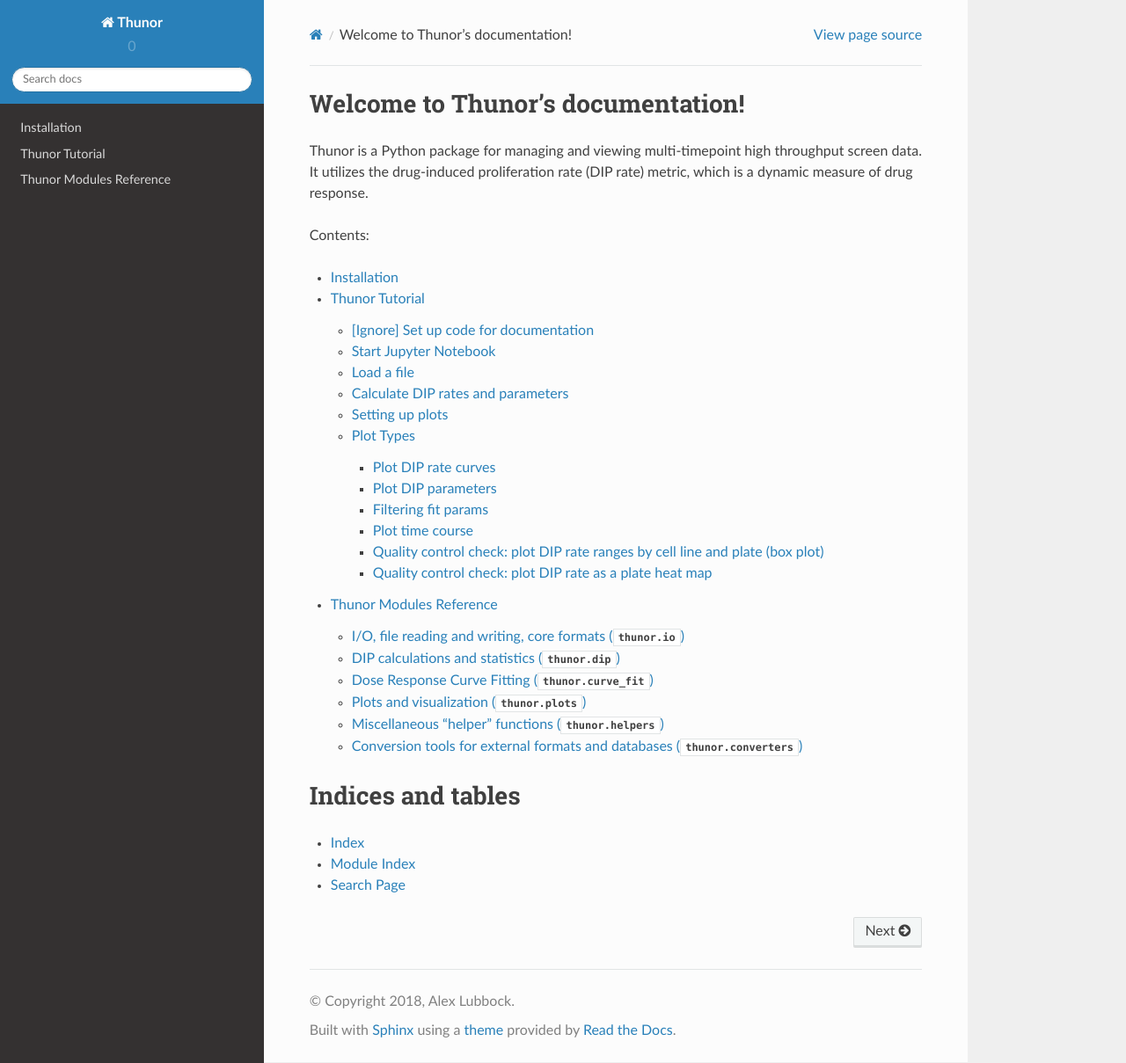
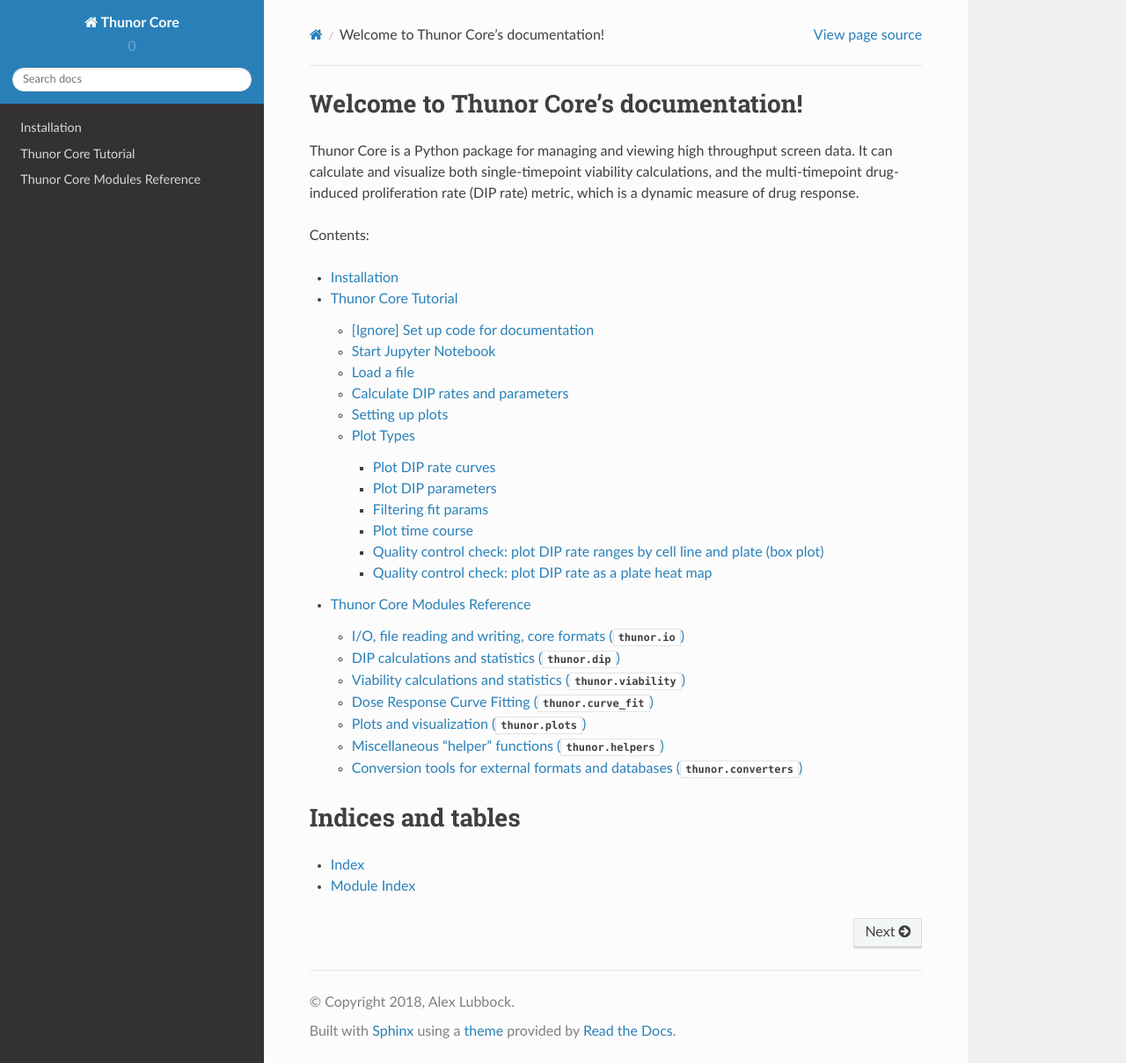
Before and after one commit to alubbock/thunor, a Sphinx documentation site: the page built from doc/index.rst, in a window 1280 px wide and 1209 px high. Shown: the whole window at 88% size. Built offline with Sphinx 7.4.7 and the Read the Docs theme 2.0.0, drawn with Linux system fonts in a browser that asks for light colours; comment, search, counter and statistics services are not loaded.

Commit message:
Documentation and README updates

```diff
--- a/doc/conf.py
+++ b/doc/conf.py
@@ -54,7 +54,7 @@
 master_doc = 'index'
 
 # General information about the project.
-project = u'Thunor'
+project = u'Thunor Core'
 copyright = u'2018, Alex Lubbock'
 author = u'Alex Lubbock'
 
@@ -265,7 +265,7 @@
 # (source start file, target name, title,
 #  author, documentclass [howto, manual, or own class]).
 latex_documents = [
-    (master_doc, 'Thunor.tex', u'Thunor Documentation',
+    (master_doc, 'Thunor.tex', u'Thunor Core Documentation',
      u'Alex Lubbock', 'manual'),
 ]
 
@@ -307,7 +307,7 @@
 # One entry per manual page. List of tuples
 # (source start file, name, description, authors, manual section).
 man_pages = [
-    (master_doc, 'thunor', u'Thunor Documentation',
+    (master_doc, 'thunor', u'Thunor Core Documentation',
      [author], 1)
 ]
 
@@ -322,7 +322,7 @@
 # (source start file, target name, title, author,
 #  dir menu entry, description, category)
 texinfo_documents = [
-    (master_doc, 'Thunor', u'Thunor Documentation',
+    (master_doc, 'Thunor', u'Thunor Core Documentation',
      author, 'Thunor', 'Drug response calculations using the DIP rate',
      'Miscellaneous'),
 ]
--- a/doc/index.rst
+++ b/doc/index.rst
@@ -1,9 +1,10 @@
-Welcome to Thunor's documentation!
-==================================
+Welcome to Thunor Core's documentation!
+=======================================
 
-Thunor is a Python package for managing and viewing multi-timepoint high
-throughput screen data. It utilizes the drug-induced proliferation rate (DIP
-rate) metric, which is a dynamic measure of drug response.
+Thunor Core is a Python package for managing and viewing high
+throughput screen data. It can calculate and visualize both single-timepoint
+viability calculations, and the multi-timepoint drug-induced proliferation
+rate (DIP rate) metric, which is a dynamic measure of drug response.
 
 Contents:
 
@@ -19,4 +20,3 @@
 
 * :ref:`genindex`
 * :ref:`modindex`
-* :ref:`search`
--- a/doc/modules/index.rst
+++ b/doc/modules/index.rst
@@ -1,11 +1,12 @@
-Thunor Modules Reference
-========================
+Thunor Core Modules Reference
+=============================
 
 .. toctree::
    :maxdepth: 3
 
    io
    dip
+   viability
    curve_fit
    plots
    helpers
--- /dev/null
+++ b/doc/modules/viability.rst
@@ -0,0 +1,5 @@
+Viability calculations and statistics (:py:mod:`thunor.viability`)
+==================================================================
+
+.. automodule:: thunor.viability
+    :members:
```
Also changed, not shown: README.md (+19 -15 lines), doc/tutorial.ipynb.
